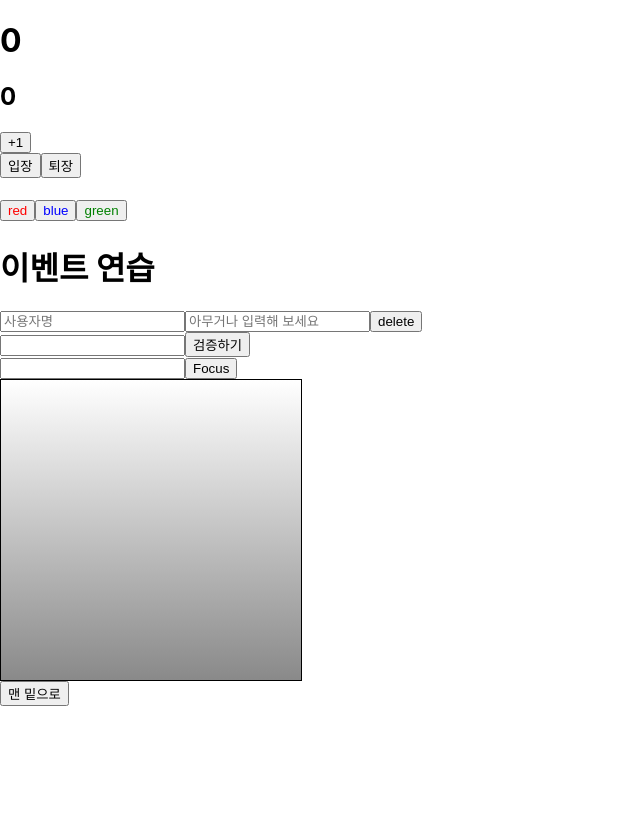
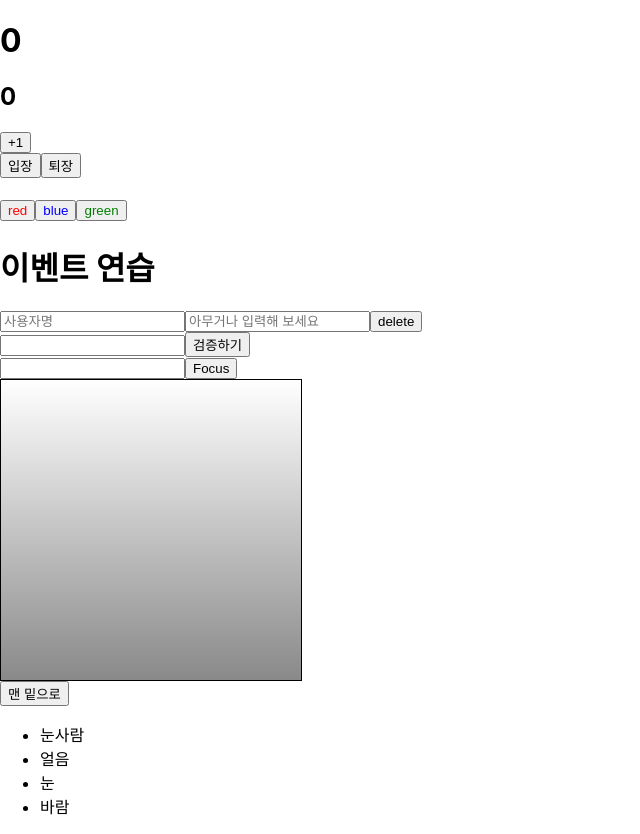
Before and after one commit to seokgyulee-rick/React_Technique, a React (Create React App) app: page / in a window 1280 px wide. Shown: the whole page, without its empty margins (0-640 px from the left). Before the commit the page ends 800 px from the top, so only its background shows below. Built offline with nearby package versions, Linux system fonts and the light colour scheme.

Commit message:
iteration basic

```diff
--- a/src/App.js
+++ b/src/App.js
@@ -5,6 +5,7 @@
 import { Say } from "./Say";
 import ScrollBox from "./ScrollBox";
 import ValidationSample from "./ValidationSample";
+import { IterationSample } from "./IterationSample";
 
 class App extends Component {
   js = "javascript";
@@ -20,6 +21,7 @@
         <button onClick={() => this.ScrollBox.scrollToBottom()}>
           맨 밑으로
         </button>
+        <IterationSample />
       </>
     );
   }
--- /dev/null
+++ b/src/IterationSample.js
@@ -0,0 +1,10 @@
+export const IterationSample = () => {
+  const names = ["눈사람", "얼음", "눈", "바람"];
+
+  const nameList = names.map((name, index) => <li key={index}>{name}</li>);
+  return (
+    <div>
+      <ul>{nameList}</ul>
+    </div>
+  );
+};
```
